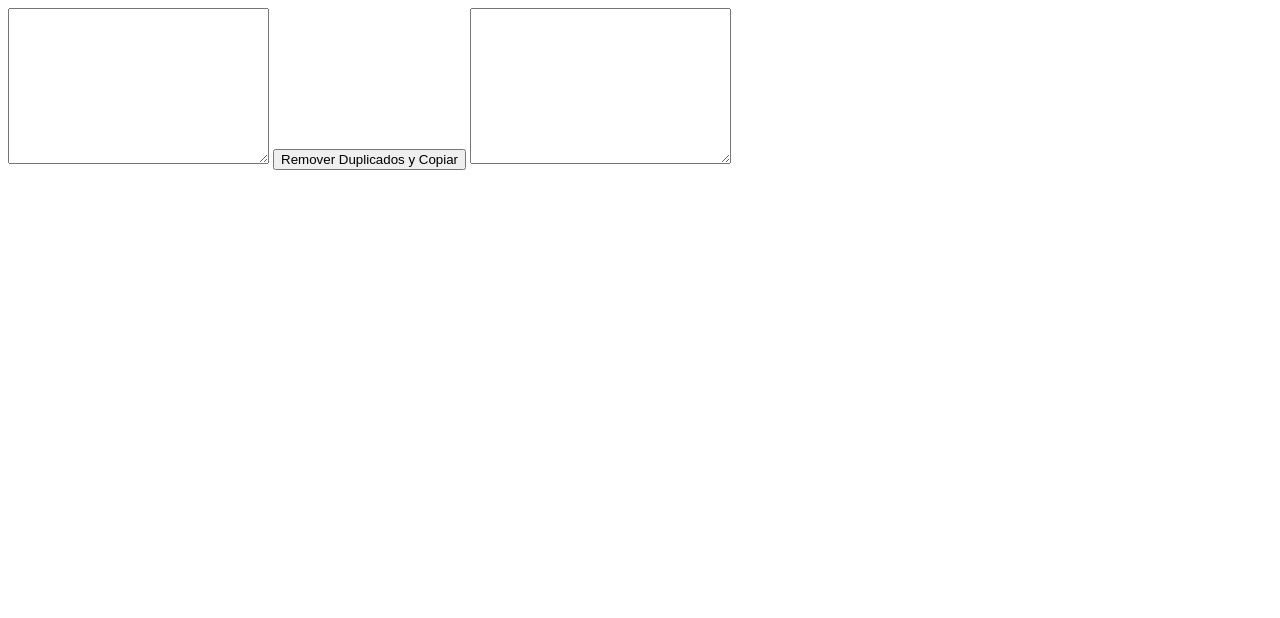
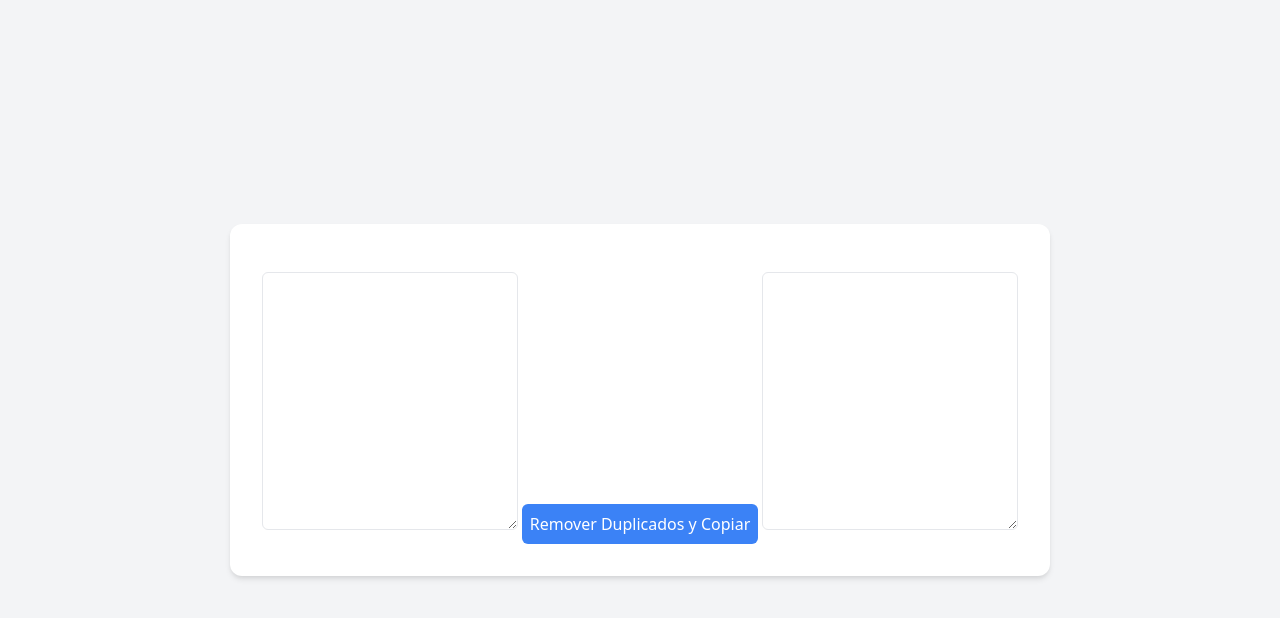
Before and after one commit to onejulian/unique-strings, a plain HTML site: page index.html in a window 1280 px wide. Drawn offline with nearby package versions, Linux system fonts and the light colour scheme.

Commit message:
se quita el alert y se agregan estilos

```diff
--- a/index.html
+++ b/index.html
@@ -5,13 +5,24 @@
     <meta charset="UTF-8">
     <meta name="viewport" content="width=device-width, initial-scale=1.0">
     <title>Remover Duplicados</title>
+    <link href="https://cdn.jsdelivr.net/npm/tailwindcss@2.2.19/dist/tailwind.min.css" rel="stylesheet">
 </head>
 
-<body>
+<body class="bg-gray-100 h-screen flex items-center justify-center">
 
-    <textarea id="inputText" rows="10" cols="30"></textarea>
-    <button onclick="removeDuplicates()">Remover Duplicados y Copiar</button>
-    <textarea id="outputText" rows="10" cols="30" readonly></textarea>
+    <div class="relative bg-white p-8 rounded-xl shadow-md space-y-4">
+        <textarea id="inputText" rows="10" class="w-64 p-2 border rounded-md"></textarea>
+        <button onclick="removeDuplicates()"
+            class="bg-blue-500 text-white p-2 rounded-md hover:bg-blue-600 focus:outline-none">Remover Duplicados y
+            Copiar</button>
+        <textarea id="outputText" rows="10" class="w-64 p-2 border rounded-md" readonly></textarea>
+
+        <!-- Aviso temporal de copiado -->
+        <div id="copiedAlert"
+            class="absolute top-0 left-0 w-full h-full flex items-center justify-center bg-green-500 text-white text-xl rounded-xl opacity-0 transition-opacity duration-300 pointer-events-none">
+            Copiado al portapapeles
+        </div>
+    </div>
 
     <script>
         function removeDuplicates() {
@@ -23,9 +34,13 @@
             document.getElementById('outputText').value = uniqueLines.join('\n');
 
             const outputTextArea = document.getElementById('outputText');
-            outputTextArea.select();
             document.execCommand('copy');
-            alert('Texto sin duplicados copiado al portapapeles.');
+
+            const copiedAlert = document.getElementById('copiedAlert');
+            copiedAlert.style.opacity = "1";
+            setTimeout(() => {
+                copiedAlert.style.opacity = "0";
+            }, 600);
         }
     </script>
 
```
